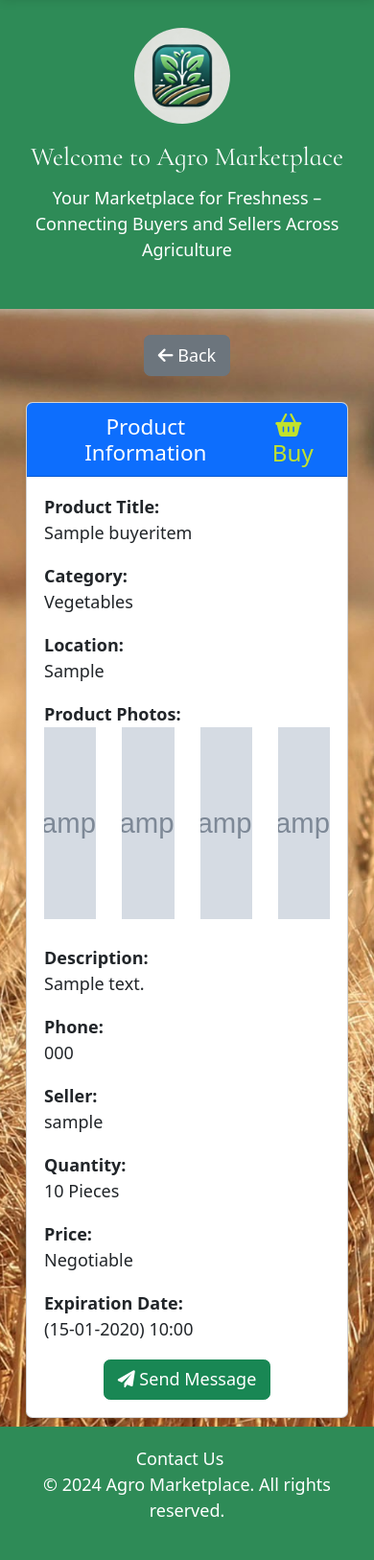
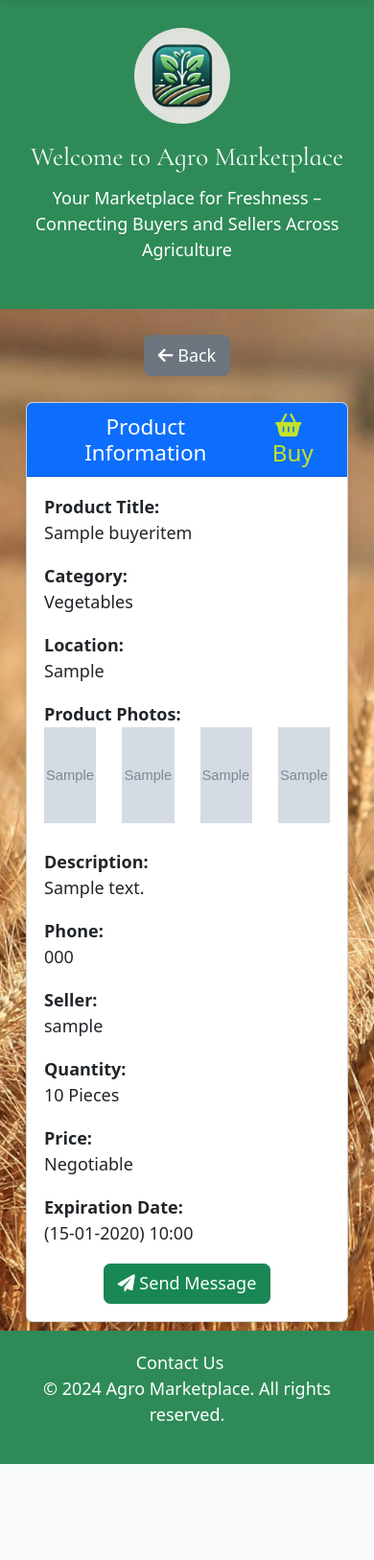
Before and after one commit to Aleksey-Kostov/agro_marketplace, a Django app: page /buyers/1/card_info/ in a window 390 px wide. Shown: the part 64-1690 px from the top of the page at 96% size. After the commit the page ends 1590 px from the top, so only its background shows below. Run offline with Django 5.2, Linux system fonts and the light colour scheme; tables that the repository leaves empty hold one stand-in row (values such as "Sample post"); grey boxes marked "Sample" are stand-in pictures; parts of the project's set-up code (start-up, migrations or seed data) failed here and were passed over; some libraries are stand-ins or nearby versions.

Commit message:
fix: bugs

```diff
--- a/static/style/main.css
+++ b/static/style/main.css
@@ -475,6 +475,20 @@ main {
     object-fit: cover;
 }
 
+@media (max-width: 768px) {
+    .product-photo {
+        width: 150px;
+        height: 150px;
+    }
+}
+
+@media (max-width: 480px) {
+    .product-photo {
+        width: 100px;
+        height: 100px;
+    }
+}
+
 .sell, .buy {
     color: #c1e22c;
 }
```
Also changed, not shown: 1 other file.
